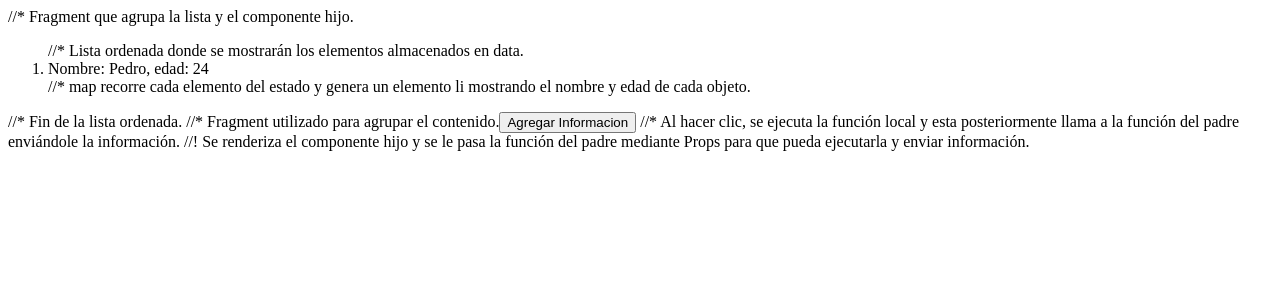
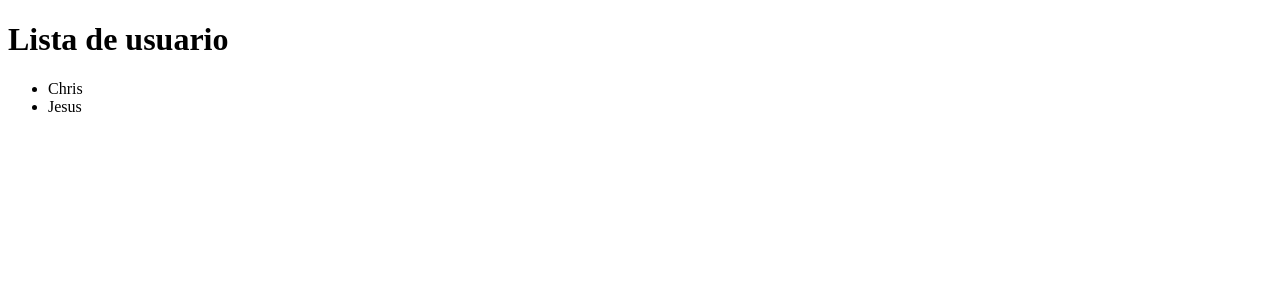
Before and after one commit to ChrisAlegriaR/React-Course, a React (Vite) app in the folder Course/: page / in a window 1280 px wide. Shown: the top 300 px of the page. Built offline with nearby package versions, Linux system fonts and the light colour scheme; no server answers.

Commit message:
Added: Section 16 With Initial Code

```diff
--- a/Course/src/main.jsx
+++ b/Course/src/main.jsx
@@ -3,11 +3,11 @@
 
 import { StrictMode } from 'react'
 import { createRoot } from 'react-dom/client'
-import { ComponentePadre1 } from './notes/15-Envio-De-Info-Desde-Child';
+import { ComponenteUsuarios } from './notes/16-UseEffect-&-Fetch';
 // import './index.css'
 
 createRoot(document.getElementById('root')).render(
   <StrictMode>
-    <ComponentePadre1 />
+    <ComponenteUsuarios />
   </StrictMode>,
 );
--- a/Course/src/notes/16-UseEffect-&-Fetch.jsx
+++ b/Course/src/notes/16-UseEffect-&-Fetch.jsx
@@ -1,2 +1,27 @@
 // ^UseEffect & Fecth
 // ^
+import { useState } from "react";
+
+export const ComponenteUsuarios= () => {
+    const [users, setUsers] = useState([]);
+
+    const fecthUser = async() => {
+        try{
+            const response = await fetch('https://jsonplaceholder.typicode.com/users');
+            const data = response.json();
+        } catch(error) {
+            console.warn(error);
+        }
+    }
+
+    fecthUser();
+    return (
+        <>
+            <h1>Lista de usuario</h1>
+            <ul>
+                <li>Chris</li>
+                <li>Jesus</li>
+            </ul>
+        </>
+    )
+}
```
